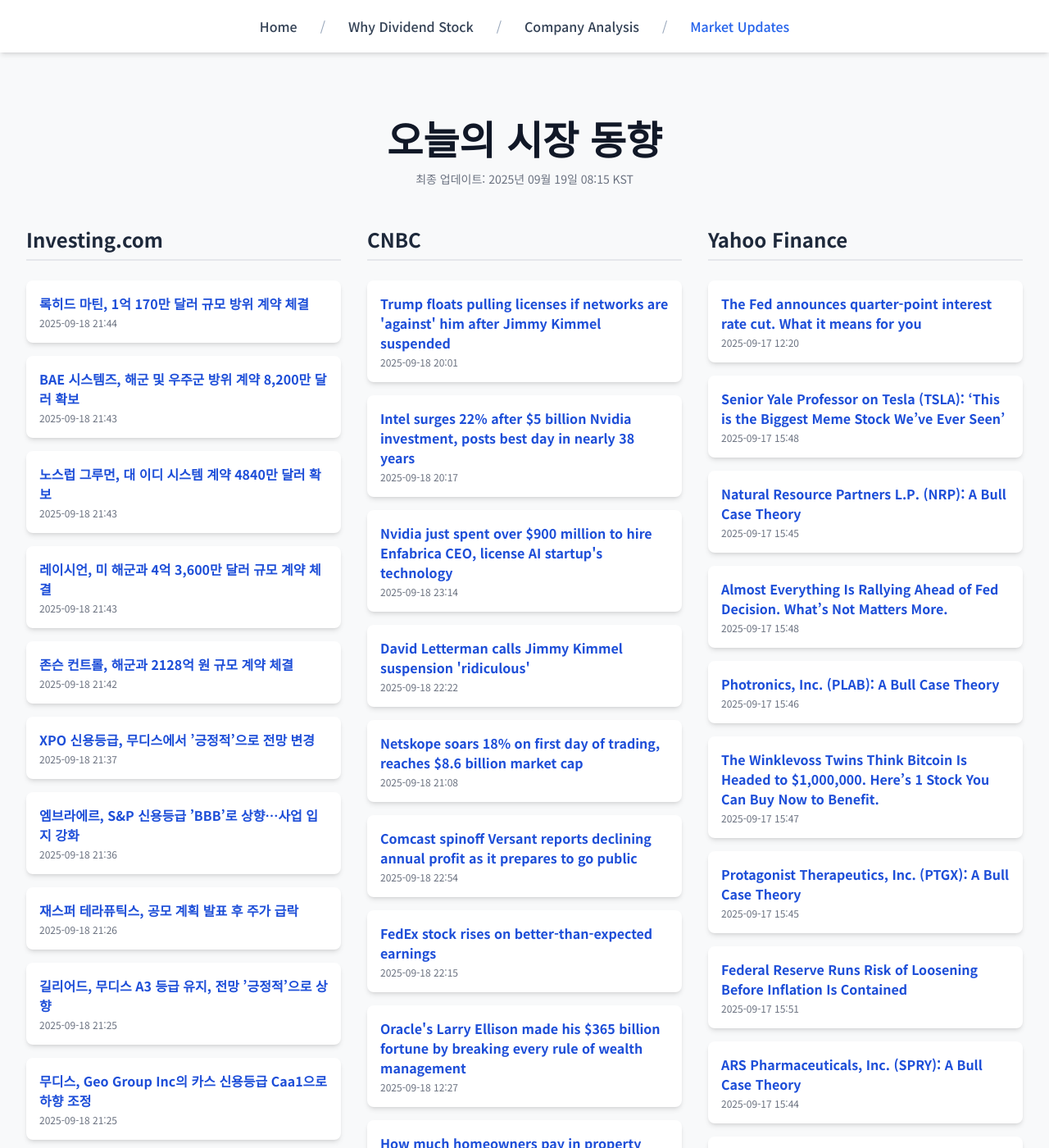
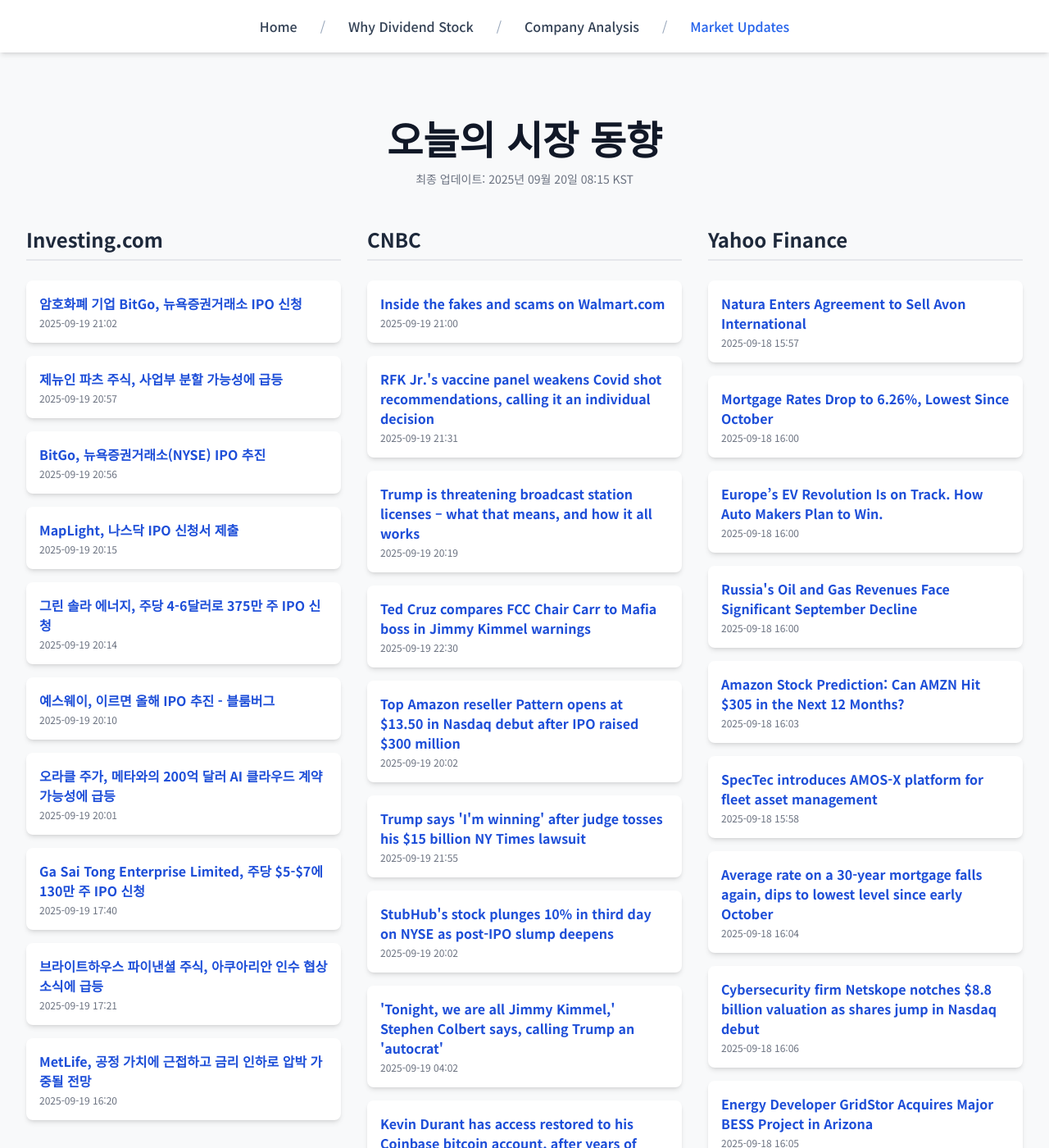
Before and after one commit to Kay-Hwang/my-company-analysis, a Jekyll site: the page built from market-updates.html, in a window 1280 px wide and 1400 px high. Shown: the whole window at 82% size. Built offline with Jekyll 4.4.1, drawn with Linux system fonts in a browser that asks for light colours; nearby versions of some CDN libraries; a script that is not in the unit is left out; some of the changed text lies outside the part shown.

Commit message:
Update daily data

```diff
--- a/_data/latest_data.json
+++ b/_data/latest_data.json
@@ -1,190 +1,190 @@
 {
-  "lastUpdated": "2025년 09월 19일 08:15 KST",
+  "lastUpdated": "2025년 09월 20일 08:15 KST",
   "news": {
     "investing": [
       {
-        "title": "록히드 마틴, 1억 170만 달러 규모 방위 계약 체결",
-        "link": "https://kr.investing.com/news/stock-market-news/article-93CH-1637983",
-        "pubDate": "2025-09-18 21:44:55",
-        "summary": "록히드 마틴, 1억 170만 달러 규모 방위 계약 체결"
+        "title": "암호화폐 기업 BitGo, 뉴욕증권거래소 IPO 신청",
+        "link": "https://kr.investing.com/news/stock-market-news/article-1639372",
+        "pubDate": "2025-09-19 21:02:56",
+        "summary": "암호화폐 기업 BitGo, 뉴욕증권거래소 IPO 신청"
       },
       {
-        "title": "BAE 시스템즈, 해군 및 우주군 방위 계약 8,200만 달러 확보",
-        "link": "https://kr.investing.com/news/stock-market-news/article-93CH-1637982",
-        "pubDate": "2025-09-18 21:43:51",
-        "summary": "BAE 시스템즈, 해군 및 우주군 방위 계약 8,200만 달러 확보"
+        "title": "제뉴인 파츠 주식, 사업부 분할 가능성에 급등",
+        "link": "https://kr.investing.com/news/stock-market-news/article-1639368",
+        "pubDate": "2025-09-19 20:57:46",
+        "summary": "제뉴인 파츠 주식, 사업부 분할 가능성에 급등"
       },
       {
-        "title": "노스럽 그루먼, 대 이디 시스템 계약 4840만 달러 확보",
-        "link": "https://kr.investing.com/news/stock-market-news/article-93CH-1637981",
-        "pubDate": "2025-09-18 21:43:23",
-        "summary": "노스럽 그루먼, 대 이디 시스템 계약 4840만 달러 확보"
+        "title": "BitGo, 뉴욕증권거래소(NYSE) IPO 추진",
+        "link": "https://kr.investing.com/news/stock-market-news/article-432SI-1639366",
+        "pubDate": "2025-09-19 20:56:04",
+        "summary": "BitGo, 뉴욕증권거래소(NYSE) IPO 추진"
       },
       {
-        "title": "레이시언, 미 해군과 4억 3,600만 달러 규모 계약 체결",
-        "link": "https://kr.investing.com/news/stock-market-news/article-93CH-1637980",
-        "pubDate": "2025-09-18 21:43:13",
-        "summary": "레이시언, 미 해군과 4억 3,600만 달러 규모 계약 체결"
+        "title": "MapLight, 나스닥 IPO 신청서 제출",
+        "link": "https://kr.investing.com/news/stock-market-news/article-432SI-1639331",
+        "pubDate": "2025-09-19 20:15:04",
+        "summary": "MapLight, 나스닥 IPO 신청서 제출"
       },
       {
-        "title": "존슨 컨트롤, 해군과 2128억 원 규모 계약 체결",
-        "link": "https://kr.investing.com/news/stock-market-news/article-93CH-1637979",
-        "pubDate": "2025-09-18 21:42:57",
-        "summary": "존슨 컨트롤, 해군과 2128억 원 규모 계약 체결"
+        "title": "그린 솔라 에너지, 주당 4-6달러로 375만 주 IPO 신청",
+        "link": "https://kr.investing.com/news/stock-market-news/article-432SI-1639330",
+        "pubDate": "2025-09-19 20:14:05",
+        "summary": "그린 솔라 에너지, 주당 4-6달러로 375만 주 IPO 신청"
       },
       {
-        "title": "XPO 신용등급, 무디스에서 ’긍정적’으로 전망 변경",
-        "link": "https://kr.investing.com/news/stock-market-news/article-93CH-1637971",
-        "pubDate": "2025-09-18 21:37:06",
-        "summary": "XPO 신용등급, 무디스에서 ’긍정적’으로 전망 변경"
+        "title": "예스웨이, 이르면 올해 IPO 추진 - 블룸버그",
+        "link": "https://kr.investing.com/news/stock-market-news/article-432SI-1639328",
+        "pubDate": "2025-09-19 20:10:05",
+        "summary": "예스웨이, 이르면 올해 IPO 추진 - 블룸버그"
       },
       {
-        "title": "엠브라에르, S&P 신용등급 ’BBB’로 상향…사업 입지 강화",
-        "link": "https://kr.investing.com/news/stock-market-news/article-93CH-1637969",
-        "pubDate": "2025-09-18 21:36:18",
-        "summary": "엠브라에르, S&P 신용등급 ’BBB’로 상향…사업 입지 강화"
+        "title": "오라클 주가, 메타와의 200억 달러 AI 클라우드 계약 가능성에 급등",
+        "link": "https://kr.investing.com/news/stock-market-news/article-1639313",
+        "pubDate": "2025-09-19 20:01:39",
+        "summary": "오라클 주가, 메타와의 200억 달러 AI 클라우드 계약 가능성에 급등"
       },
       {
-        "title": "재스퍼 테라퓨틱스, 공모 계획 발표 후 주가 급락",
-        "link": "https://kr.investing.com/news/stock-market-news/article-93CH-1637947",
-        "pubDate": "2025-09-18 21:26:01",
-        "summary": "재스퍼 테라퓨틱스, 공모 계획 발표 후 주가 급락"
+        "title": "Ga Sai Tong Enterprise Limited, 주당 $5-$7에 130만 주 IPO 신청",
+        "link": "https://kr.investing.com/news/stock-market-news/article-432SI-1639257",
+        "pubDate": "2025-09-19 17:40:05",
+        "summary": "Ga Sai Tong Enterprise Limited, 주당 $5-$7에 130만 주 IPO 신청"
       },
       {
-        "title": "길리어드, 무디스 A3 등급 유지, 전망 ’긍정적’으로 상향",
-        "link": "https://kr.investing.com/news/stock-market-news/article-93CH-1637945",
-        "pubDate": "2025-09-18 21:25:32",
-        "summary": "길리어드, 무디스 A3 등급 유지, 전망 ’긍정적’으로 상향"
+        "title": "브라이트하우스 파이낸셜 주식, 아쿠아리안 인수 협상 소식에 급등",
+        "link": "https://kr.investing.com/news/stock-market-news/article-1639250",
+        "pubDate": "2025-09-19 17:21:25",
+        "summary": "브라이트하우스 파이낸셜 주식, 아쿠아리안 인수 협상 소식에 급등"
       },
       {
-        "title": "무디스, Geo Group Inc의 카스 신용등급 Caa1으로 하향 조정",
-        "link": "https://kr.investing.com/news/stock-market-news/article-93CH-1637944",
-        "pubDate": "2025-09-18 21:25:25",
-        "summary": "무디스, Geo Group Inc의 카스 신용등급 Caa1으로 하향 조정"
+        "title": "MetLife, 공정 가치에 근접하고 금리 인하로 압박 가중될 전망",
+        "link": "https://kr.investing.com/news/stock-market-news/article-1639226",
+        "pubDate": "2025-09-19 16:20:40",
+        "summary": "MetLife, 공정 가치에 근접하고 금리 인하로 압박 가중될 전망"
       }
     ],
     "cnbc": [
       {
-        "title": "Trump floats pulling licenses if networks are 'against' him after Jimmy Kimmel suspended",
-        "link": "https://www.cnbc.com/2025/09/18/trump-jimmy-kimmel-tv-network-licenses.html",
-        "pubDate": "Thu, 18 Sep 2025 20:01:22 GMT",
-        "summary": "President Donald Trump has applauded the suspension of Jimmy Kimmel's late-night show over comments he made about the man accused of murdering Charlie Kirk."
+        "title": "Inside the fakes and scams on Walmart.com",
+        "link": "https://www.cnbc.com/2025/09/19/walmart-marketplace-fakes-scams-investigation.html",
+        "pubDate": "Fri, 19 Sep 2025 21:00:39 GMT",
+        "summary": "Walmart's marketplace is booming, but the strategy poses risks as a CNBC investigation found  lax vetting contributed to fraud and fakes on the site."
       },
       {
-        "title": "Intel surges 22% after $5 billion Nvidia investment, posts best day in nearly 38 years",
-        "link": "https://www.cnbc.com/2025/09/18/intel-nvidia-investment.html",
-        "pubDate": "Thu, 18 Sep 2025 20:17:40 GMT",
-        "summary": "Nvidia said it will invest $5 billion in Intel as part of a deal to co-develop data center and PC products with the troubled chipmaker."
+        "title": "RFK Jr.'s vaccine panel weakens Covid shot recommendations, calling it an individual decision",
+        "link": "https://www.cnbc.com/2025/09/19/rfk-jr-vaccine-panel-covid-shot-recommendations.html",
+        "pubDate": "Fri, 19 Sep 2025 21:31:17 GMT",
+        "summary": "The group also voted to emphasize that the Covid vaccine is beneficial for those at high risk of severe illness from the disease."
       },
       {
-        "title": "Nvidia just spent over $900 million to hire Enfabrica CEO, license AI startup's technology",
-        "link": "https://www.cnbc.com/2025/09/18/nvidia-spent-over-900-million-on-enfabrica-ceo-ai-startup-technology.html",
-        "pubDate": "Thu, 18 Sep 2025 23:14:37 GMT",
-        "summary": "In a deal reminiscent of acquihires by Meta and Google, Nvidia hired Enfabrica's CEO and other employees of the startup, and licensed its technology."
+        "title": "Trump is threatening broadcast station licenses – what that means, and how it all works",
+        "link": "https://www.cnbc.com/2025/09/19/trump-threatening-broadcast-station-licenses-explained.html",
+        "pubDate": "Fri, 19 Sep 2025 20:19:19 GMT",
+        "summary": "Networks like Disney's ABC, Paramount Skydance's CBS, Comcast Corp.'s NBC and Fox Corp.'s Fox are part of a system beholden to licensing over-the-air spectrum from the government."
       },
       {
-        "title": "David Letterman calls Jimmy Kimmel suspension 'ridiculous'",
+        "title": "Ted Cruz compares FCC Chair Carr to Mafia boss in Jimmy Kimmel warnings",
+        "link": "https://www.cnbc.com/2025/09/19/ted-cruz-jimmy-kimmel-fcc-carr-mafia.html",
+        "pubDate": "Fri, 19 Sep 2025 22:30:44 GMT",
+        "summary": "Republican Sen. Ted Cruz of Texas sharply criticized Federal Communications Commission Chairman Brendan Carr over his comments related to Jimmy Kimmel."
+      },
+      {
+        "title": "Top Amazon reseller Pattern opens at $13.50 in Nasdaq debut after IPO raised $300 million",
+        "link": "https://www.cnbc.com/2025/09/19/amazon-reseller-pattern-debuts-on-nasdaq-after-ipo-raised-300-million.html",
+        "pubDate": "Fri, 19 Sep 2025 20:02:12 GMT",
+        "summary": "The Utah-based company ranks No. 2 among the top U.S. sellers on Amazon's third-party marketplace."
+      },
+      {
+        "title": "Trump says 'I'm winning' after judge tosses his $15 billion NY Times lawsuit",
+        "link": "https://www.cnbc.com/2025/09/19/trump-new-york-times-lawsuit-merryday.html",
+        "pubDate": "Fri, 19 Sep 2025 21:55:05 GMT",
+        "summary": "Judge Steven Merryday noted that Trump's defamation lawsuit against The New York Times \"consumes\" 85 pages."
+      },
+      {
+        "title": "StubHub's stock plunges 10% in third day on NYSE as post-IPO slump deepens",
+        "link": "https://www.cnbc.com/2025/09/19/stubhub-shares-stumble-for-third-day-as-post-ipo-slump-deepens.html",
+        "pubDate": "Fri, 19 Sep 2025 20:02:58 GMT",
+        "summary": "StubHub shares fell for a third straight day after the company's IPO, a contrast to other recent debuts like Klarna, Figma and Circle."
+      },
+      {
+        "title": "'Tonight, we are all Jimmy Kimmel,' Stephen Colbert says, calling Trump an 'autocrat'",
         "link": "https://www.cnbc.com/2025/09/18/jimmy-kimmel-kirk-colbert-letterman-trump.html",
-        "pubDate": "Thu, 18 Sep 2025 22:22:06 GMT",
+        "pubDate": "Fri, 19 Sep 2025 04:02:43 GMT",
         "summary": "ABC pulled the \"Jimmy Kimmel Live!\" show off the air indefinitely over comments its host made about the alleged killer of Charlie Kirk."
       },
       {
-        "title": "Netskope soars 18% on first day of trading, reaches $8.6 billion market cap",
-        "link": "https://www.cnbc.com/2025/09/18/netskope-ipo-stock-nasdaq-ntsk.html",
-        "pubDate": "Thu, 18 Sep 2025 21:08:27 GMT",
-        "summary": "Netskope is the latest IPO debut amid a revival in market activity following a years-long drought"
+        "title": "Kevin Durant has access restored to his Coinbase bitcoin account, after years of being locked out",
+        "link": "https://www.cnbc.com/2025/09/19/bitcoin-coinbase-kevin-durant-nba-password.html",
+        "pubDate": "Fri, 19 Sep 2025 21:27:49 GMT",
+        "summary": "Kevin Durant has regained access to his Coinbase account containing bitcoins."
       },
       {
-        "title": "Comcast spinoff Versant reports declining annual profit as it prepares to go public",
-        "link": "https://www.cnbc.com/2025/09/18/comcast-versant-annual-profit-public.html",
-        "pubDate": "Thu, 18 Sep 2025 22:54:40 GMT",
-        "summary": "Versant will trade on the Nasdaq under the ticker \"VSNT\" after its separation from Comcast."
-      },
-      {
-        "title": "FedEx stock rises on better-than-expected earnings",
-        "link": "https://www.cnbc.com/2025/09/18/fedex-fdx-q1-2026-earnings.html",
-        "pubDate": "Thu, 18 Sep 2025 22:15:08 GMT",
-        "summary": "FedEx beat on the top and bottom lines in its first fiscal quarter earnings report on Thursday."
-      },
-      {
-        "title": "Oracle's Larry Ellison made his $365 billion fortune by breaking every rule of wealth management",
-        "link": "https://www.cnbc.com/2025/09/18/larry-ellison-365-billion-fortune-wealth-management.html",
-        "pubDate": "Thu, 18 Sep 2025 12:27:48 GMT",
-        "summary": "Larry Ellison's fortune is built on mountains of leverage and risk, allowing him to borrow against his shares and raise cash without giving up control."
-      },
-      {
-        "title": "How much homeowners pay in property taxes in every U.S. state—in one map",
-        "link": "https://www.cnbc.com/2025/09/18/how-much-homeowners-pay-in-property-taxes-in-every-us-state.html",
-        "pubDate": "Thu, 18 Sep 2025 16:51:52 GMT",
-        "summary": "Property tax bills can differ by thousands of dollars depending on where you live—here’s how they stack up in all 50 states."
-      },
-      {
-        "title": "Notion rides AI boom to $500 million in annual revenue, but Microsoft competition looms",
-        "link": "https://www.cnbc.com/2025/09/18/notion-launches-ai-agent-as-it-crosses-500-million-in-annual-revenue.html",
-        "pubDate": "Thu, 18 Sep 2025 18:00:28 GMT",
-        "summary": "Notion, which competes with Google and Microsoft in productivity software, has seen soaring revenue growth thanks to a host of AI tools."
+        "title": "Cramer's week ahead: New inflation data and earnings from Micron and Costco",
+        "link": "https://www.cnbc.com/2025/09/19/cramers-week-ahead-new-inflation-data-earnings-micron-and-costco.html",
+        "pubDate": "Fri, 19 Sep 2025 22:35:59 GMT",
+        "summary": "CNBC's Jim Cramer on Friday walked investors through next week on Wall Street."
       }
     ],
     "yahoo": [
       {
-        "title": "The Fed announces quarter-point interest rate cut. What it means for you",
-        "link": "https://finance.yahoo.com/news/feds-interest-rate-decision-means-122042739.html",
-        "pubDate": "2025-09-17T12:20:42Z",
-        "summary": "The Fed announces quarter-point interest rate cut. What it means for you"
+        "title": "Natura Enters Agreement to Sell Avon International",
+        "link": "https://finance.yahoo.com/news/natura-enters-agreement-sell-avon-155721266.html",
+        "pubDate": "2025-09-18T15:57:21Z",
+        "summary": "Natura Enters Agreement to Sell Avon International"
       },
       {
-        "title": "Senior Yale Professor on Tesla (TSLA): ‘This is the Biggest Meme Stock We’ve Ever Seen’",
-        "link": "https://finance.yahoo.com/news/senior-yale-professor-tesla-tsla-154824047.html",
-        "pubDate": "2025-09-17T15:48:24Z",
-        "summary": "Senior Yale Professor on Tesla (TSLA): ‘This is the Biggest Meme Stock We’ve Ever Seen’"
+        "title": "Mortgage Rates Drop to 6.26%, Lowest Since October",
+        "link": "https://www.wsj.com/livecoverage/stock-market-today-dow-sp-500-nasdaq-09-18-2025/card/mortgage-rates-drop-to-6-26-lowest-since-october-0yuOuNmjTpIZkQrF7Wi4?siteid=yhoof2&yptr=yahoo",
+        "pubDate": "2025-09-18T16:00:02Z",
+        "summary": "Mortgage Rates Drop to 6.26%, Lowest Since October"
       },
       {
-        "title": "Natural Resource Partners L.P. (NRP): A Bull Case Theory",
-        "link": "https://finance.yahoo.com/news/natural-partners-l-p-nrp-154556579.html",
-        "pubDate": "2025-09-17T15:45:56Z",
-        "summary": "Natural Resource Partners L.P. (NRP): A Bull Case Theory"
+        "title": "Europe’s EV Revolution Is on Track. How Auto Makers Plan to Win.",
+        "link": "https://www.barrons.com/articles/europe-ev-revolution-auto-makers-win-d4e4e620?siteid=yhoof2&yptr=yahoo",
+        "pubDate": "2025-09-18T16:00:00Z",
+        "summary": "Europe’s EV Revolution Is on Track. How Auto Makers Plan to Win."
       },
       {
-        "title": "Almost Everything Is Rallying Ahead of Fed Decision. What’s Not Matters More.",
-        "link": "https://www.barrons.com/livecoverage/stock-market-news-today-091725/card/almost-everything-is-rallying-ahead-of-fed-decision-what-s-not-matters-more--MTGXvYCSwpvnMt525dWR?siteid=yhoof2&yptr=yahoo",
-        "pubDate": "2025-09-17T15:48:17Z",
-        "summary": "Almost Everything Is Rallying Ahead of Fed Decision. What’s Not Matters More."
+        "title": "Russia's Oil and Gas Revenues Face Significant September Decline",
+        "link": "https://finance.yahoo.com/news/russias-oil-gas-revenues-face-160000485.html",
+        "pubDate": "2025-09-18T16:00:00Z",
+        "summary": "Russia's Oil and Gas Revenues Face Significant September Decline"
       },
       {
-        "title": "Photronics, Inc. (PLAB): A Bull Case Theory",
-        "link": "https://finance.yahoo.com/news/photronics-inc-plab-bull-case-154622858.html",
-        "pubDate": "2025-09-17T15:46:22Z",
-        "summary": "Photronics, Inc. (PLAB): A Bull Case Theory"
+        "title": "Amazon Stock Prediction: Can AMZN Hit $305 in the Next 12 Months?",
+        "link": "https://finance.yahoo.com/news/amazon-stock-prediction-amzn-hit-160348889.html",
+        "pubDate": "2025-09-18T16:03:48Z",
+        "summary": "Amazon Stock Prediction: Can AMZN Hit $305 in the Next 12 Months?"
       },
       {
-        "title": "The Winklevoss Twins Think Bitcoin Is Headed to $1,000,000. Here’s 1 Stock You Can Buy Now to Benefit.",
-        "link": "https://finance.yahoo.com/news/winklevoss-twins-think-bitcoin-headed-154714177.html",
-        "pubDate": "2025-09-17T15:47:14Z",
-        "summary": "The Winklevoss Twins Think Bitcoin Is Headed to $1,000,000. Here’s 1 Stock You Can Buy Now to Benefit."
+        "title": "SpecTec introduces AMOS-X platform for fleet asset management",
+        "link": "https://finance.yahoo.com/news/spectec-introduces-amos-x-platform-155834141.html",
+        "pubDate": "2025-09-18T15:58:34Z",
+        "summary": "SpecTec introduces AMOS-X platform for fleet asset management"
       },
       {
-        "title": "Protagonist Therapeutics, Inc. (PTGX): A Bull Case Theory",
-        "link": "https://finance.yahoo.com/news/protagonist-therapeutics-inc-ptgx-bull-154535062.html",
-        "pubDate": "2025-09-17T15:45:35Z",
-        "summary": "Protagonist Therapeutics, Inc. (PTGX): A Bull Case Theory"
+        "title": "Average rate on a 30-year mortgage falls again, dips to lowest level since early October",
+        "link": "https://finance.yahoo.com/news/average-rate-30-mortgage-falls-160404849.html",
+        "pubDate": "2025-09-18T16:04:04Z",
+        "summary": "Average rate on a 30-year mortgage falls again, dips to lowest level since early October"
       },
       {
-        "title": "Federal Reserve Runs Risk of Loosening Before Inflation Is Contained",
-        "link": "https://finance.yahoo.com/news/federal-runs-risk-loosening-inflation-155123323.html",
-        "pubDate": "2025-09-17T15:51:23Z",
-        "summary": "Federal Reserve Runs Risk of Loosening Before Inflation Is Contained"
+        "title": "Cybersecurity firm Netskope notches $8.8 billion valuation as shares jump in Nasdaq debut",
+        "link": "https://finance.yahoo.com/news/cybersecurity-firm-netskope-valued-8-160601584.html",
+        "pubDate": "2025-09-18T16:06:01Z",
+        "summary": "Cybersecurity firm Netskope notches $8.8 billion valuation as shares jump in Nasdaq debut"
       },
       {
-        "title": "ARS Pharmaceuticals, Inc. (SPRY): A Bull Case Theory",
-        "link": "https://finance.yahoo.com/news/ars-pharmaceuticals-inc-spry-bull-154450921.html",
-        "pubDate": "2025-09-17T15:44:50Z",
-        "summary": "ARS Pharmaceuticals, Inc. (SPRY): A Bull Case Theory"
+        "title": "Energy Developer GridStor Acquires Major BESS Project in Arizona",
+        "link": "https://finance.yahoo.com/news/energy-developer-gridstor-acquires-major-160533888.html",
+        "pubDate": "2025-09-18T16:05:33Z",
+        "summary": "Energy Developer GridStor Acquires Major BESS Project in Arizona"
       },
       {
-        "title": "Kering Confirms Francesca Bellettini as Gucci CEO",
-        "link": "https://finance.yahoo.com/news/kering-confirms-francesca-bellettini-gucci-154629838.html",
-        "pubDate": "2025-09-17T15:46:29Z",
-        "summary": "Kering Confirms Francesca Bellettini as Gucci CEO"
+        "title": "Tariff ‘drag’ will slow GDP growth to 1.6% this year: Conference Board",
+        "link": "https://finance.yahoo.com/news/tariff-drag-slow-gdp-growth-155507360.html",
+        "pubDate": "2025-09-18T15:55:07Z",
+        "summary": "Tariff ‘drag’ will slow GDP growth to 1.6% this year: Conference Board"
       }
     ]
   }
```
